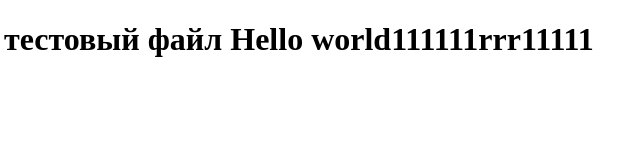
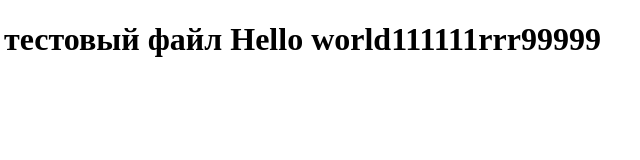
Before and after one commit to stigmat19/sc-63-19, a plain HTML site: page index.html in a window 1280 px wide. Shown: the full height of the page, 4-644 px from the left. Drawn offline with Linux system fonts and the light colour scheme.

Commit message:
test commit

```diff
--- a/index.html
+++ b/index.html
@@ -9,7 +9,7 @@
 </head>
 <body>
 
-<h1>тестовый файл Hello world111111rrr11111</h1>
+<h1>тестовый файл Hello world111111rrr99999</h1>
 
 </body>
 </html>
```
